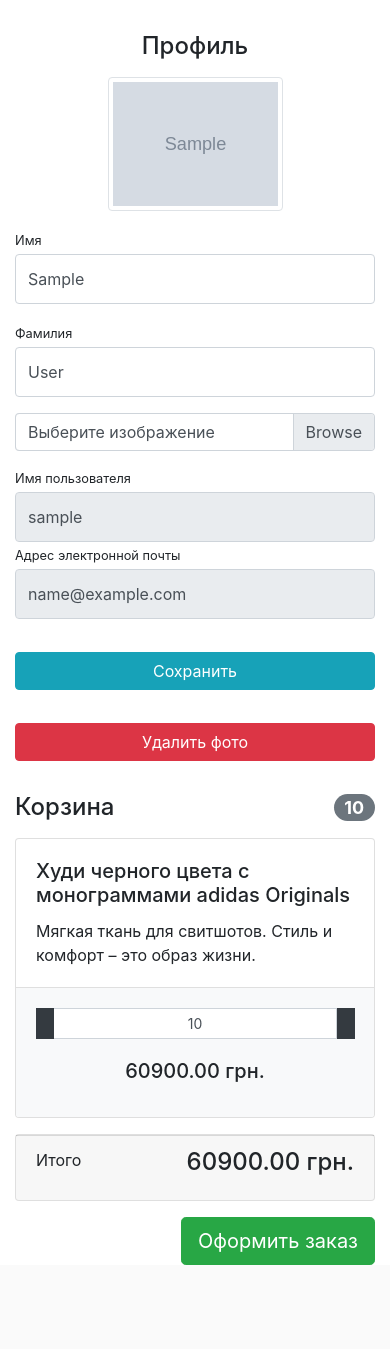
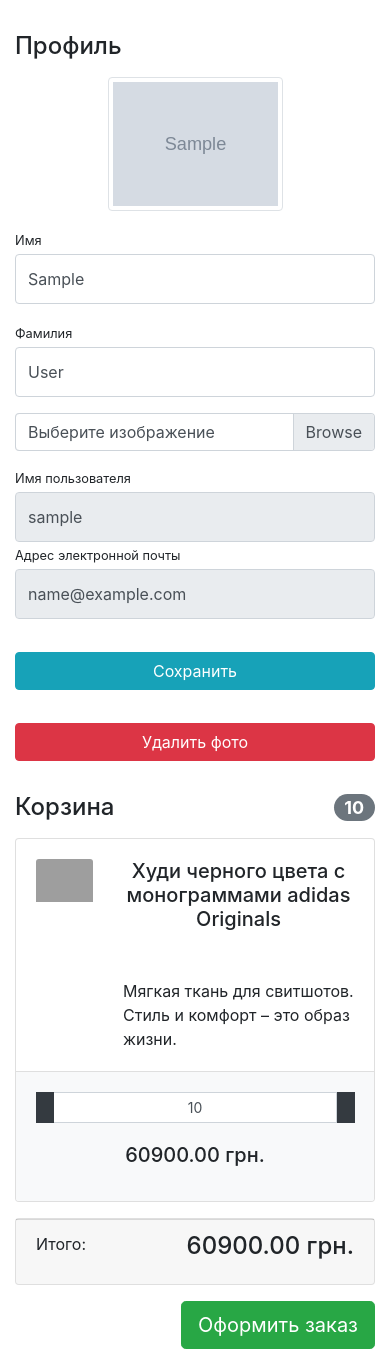
Before and after one commit to Kondratiuk-Andrii/store, a Django app: page /users/profile/1/ in a window 390 px wide. Shown: the part 56-1405 px from the top of the page. Before the commit the page ends 1321 px from the top, so only its background shows below. Run offline with Django 3.2, Linux system fonts and the light colour scheme; a user stored in the database is signed in; data comes from the database, SQL or seed files in the repository; tables that the repository leaves empty hold one stand-in row (values such as "Sample post"); grey boxes marked "Sample" are stand-in pictures; some libraries are stand-ins or nearby versions; grey boxes are pictures that could not be loaded.

Commit message:
added products.tests

```diff
--- a/products/templates/products/baskets.html
+++ b/products/templates/products/baskets.html
@@ -1,4 +1,4 @@
-<div class="col-lg-5 mt-3">
+{#<div class="col-lg-9 mt-3">#}
     {% if baskets %}
         <h4 class="mt-3 mb-3 d-flex justify-content-between align-items-center mb-3">
             Корзина <span class="badge badge-secondary badge-pill">{{ baskets.total_quantity }}</span>
@@ -6,15 +6,25 @@
         {% for basket in baskets %}
             <div class="card mb-3">
                 <div class="card-body">
-                    <h5 class="card-title">{{ basket.product.name }}</h5>
-                    <p class="card-text">{{ basket.product.description }}</p>
+                <div class="row text-center">
+                    <div class="col-3">
+                        <img class="card-img-top"
+                             src="{{ basket.product.image.url }}"
+                             alt="" height="auto">
+                    </div>
+                    <div class="col-9">
+                        <h5 class="card-title align-text-top">{{ basket.product.name }}</h5>
+                        <div class="mt-5"></div>
+                        <p class="card-text text-left align-text-bottom">{{ basket.product.description }}</p>
+                    </div>
                 </div>
+            </div>
                 <ul class="list-group list-group-flush">
                     <li class="list-group-item bg-light">
                         <div class="row text-center">
                             <div class="container mt-2">
                                 <div class="row">
-                                    <div class="col-lg-4 col-sm-offset-4">
+                                    <div class="col-lg-3 col-sm-offset-4">
                                         <div class="input-group mb-3">
                                             <form method="post" action="{% url 'products:basket_change' basket.id 'subtract' %}"
                                                   class="input-group-prepend">
@@ -30,7 +40,7 @@
                                             </form>
                                         </div>
                                     </div>
-                                    <div class="col-lg-6 h5 mt-1">{{ basket.sum }} грн.</div>
+                                    <div class="col-lg-7 h5 mt-1">{{ basket.sum }} грн.</div>
                                     <div class="col-lg-2 mt-1">
                                         <form method="post" action="{% url 'products:basket_change' basket.id 'remove' %}"
                                               class="input-group-prepend">
@@ -47,7 +57,7 @@
         {% endfor %}
         <div class="card mb-3">
             <div class="card-footer">
-                <p class="float-left">Итого</p>
+                <p class="float-left">Итого:</p>
                 <h4 class="float-right">{{ baskets.total_sum }} грн.</h4>
             </div>
         </div>
@@ -59,3 +69,54 @@
         <h4 class="mt-3 mb-3 text-center">Корзина пуста</h4>
     {% endif %}
 </div>
+
+{#{% if baskets %}#}
+{#    <h4 class="mt-3 mb-3 text-center">#}
+{#        Корзина <span class="badge badge-secondary badge-pill">{{ baskets.total_quantity }}</span>#}
+{#    </h4>#}
+{#    {% for basket in baskets %}#}
+{#        <div class="card mb-3">#}
+{#            <div class="card-body">#}
+{#                <div class="row text-center">#}
+{#                    <div class="col-3">#}
+{#                        <img class="card-img-top"#}
+{#                             src="{{ basket.product.image.url }}"#}
+{#                             alt="" height="auto">#}
+{#                    </div>#}
+{#                    <div class="col-9">#}
+{#                        <h5 class="card-title">{{ basket.product.name }}</h5>#}
+{#                    </div>#}
+{#                </div>#}
+{#            </div>#}
+{#            <ul class="list-group list-group-flush">#}
+{#                <li class="list-group-item bg-light">#}
+{#                    <div class="row text-center">#}
+{#                        <div class="col-lg-4">#}
+{#                            <input name="basketID" type="number" class="form-control"#}
+{#                                   value="{{ basket.quantity }}" min="0">#}
+{#                        </div>#}
+{#                        <div class="col-lg-4">{{ basket.sum }} грн.</div>#}
+{#                        <div class="col-lg-4">#}
+{#                            <a href="#">#}
+{#                                <i class="fas fa-trash"></i>#}
+{#                            </a>#}
+{#                        </div>#}
+{#                    </div>#}
+{#                </li>#}
+{#            </ul>#}
+{#        </div>#}
+{#    {% endfor %}#}
+{#    <div class="card mb-3">#}
+{#        <div class="card-footer">#}
+{#            <p class="float-left">Итого</p>#}
+{#            <h4 class="float-right">{{ baskets.total_sum }} грн.</h4>#}
+{#        </div>#}
+{#    </div>#}
+{#    <a class="btn btn-success btn-lg float-right" href="../orders/order-create.html">#}
+{#        Оформить заказ#}
+{#    </a>#}
+{#{% else %}#}
+{#    <h4 class="mt-3 mb-3 text-center">#}
+{#        Корзина пуста#}
+{#    </h4>#}
+{#{% endif %}#}
--- a/store/urls.py
+++ b/store/urls.py
@@ -17,6 +17,7 @@ from django.conf import settings
 from django.conf.urls.static import static
 from django.contrib import admin
 from django.urls import include, path
+from django.views.generic import TemplateView
 
 from products.views import IndexView
 
@@ -27,6 +28,7 @@ urlpatterns = [
     path('users/', include('users.urls', namespace='users')),
 
     path('accounts/', include('allauth.urls')),
+
 ]
 
 if settings.DEBUG:
--- a/users/templates/users/profile.html
+++ b/users/templates/users/profile.html
@@ -6,18 +6,11 @@
 {% endblock %}
 
 {% block content %}
-    <div class="container">
+    <div class="container-fluid">
         <div class="row">
-            <div class="col-lg-7 mt-3">
-                <div class="col-lg-12 text-center mt-3">
-                    {% if user.is_verified_email %}
-                        <h4 class="">Профиль</h4>
-                    {% else %}
-                        <h4 class=""><a href="#">Активировать аккаунт</a></h4>
-{#                        <h4 class="col-lg-5"><a href="{% url 'users:email_verification' user.email  %}">Активировать аккаунт</a></h4>#}
-                    {% endif %}
-                </div>
-
+            <div class="col-lg-2"></div>
+            <div class="col-lg-4 mt-3">
+                <h4 class="mt-3 mb-3 ">Профиль</h4>
                 <div class="col-lg-12 text-center mt-3">
                     <img width="175" height="175"
                          src="{% if user.image %} {{ user.image.url }} {% else %} {% static 'vendor/img/users/default_avatar.jpg' %} {% endif %}"
@@ -70,7 +63,16 @@
                     </div>
                 </form>
             </div>
-            {% include 'products/baskets.html' %}
+            <div class="col-lg-4 mt-3 text-center">
+                {% if user.is_verified_email %}
+                    {% include 'products/baskets.html' %}
+                {% else %}
+                    <h4 class="alert-danger">Ваш профиль не активен</h4>
+                    <a class="btn btn-outline-primary mt-2" href="{% url 'users:verify' user.email %}">Отправить письмо для активации</a>
+                {% endif %}
+            </div>
+            <div class="col-lg-2"></div>
+
         </div>
     </div>
 {% endblock %}
--- a/users/urls.py
+++ b/users/urls.py
@@ -3,7 +3,7 @@ from django.contrib.auth.views import LogoutView
 from django.urls import path
 
 from users.views import (EmailVerificationView, UserLoginView, UserProfileView,
-                         UserRegisterView, delete_photo)
+                         UserRegisterView, delete_photo, verify)
 
 app_name = 'users'
 
@@ -16,4 +16,6 @@ urlpatterns = [
     path('delete_photo/<int:user_id>', delete_photo, name='delete_photo'),
 
     path('verify/<str:email>/<uuid:code>', EmailVerificationView.as_view(), name='email_verification'),
+
+    path('verify/<str:email>', verify, name='verify'),
 ]
--- a/users/views.py
+++ b/users/views.py
@@ -1,6 +1,10 @@
+import uuid
+from datetime import timedelta
+
 from django.contrib.auth.views import LoginView
 from django.contrib.messages.views import SuccessMessageMixin
-from django.shortcuts import HttpResponseRedirect
+from django.shortcuts import HttpResponseRedirect, render
+from django.utils.timezone import now
 from django.urls import reverse, reverse_lazy
 from django.views.generic import CreateView, TemplateView, UpdateView
 
@@ -36,12 +40,11 @@ class UserProfileView(CommonMixin, UpdateView):
 
 
 class EmailVerificationView(CommonMixin, TemplateView):
-    # model = EmailVerification
     title = 'Store - Подтверждение электронной почты'
     template_name = 'users/email_verification.html'
 
     def get(self, request, *args, **kwargs):
-        code = kwargs.get('code')
+        code = kwargs.get('code') if kwargs.get('code') else uuid.uuid4()
         user = User.objects.get(email=kwargs.get('email'))
         email_verifications = EmailVerification.objects.filter(user=user, code=code)
         if email_verifications.exists() and not email_verifications.first().is_expired():
@@ -57,3 +60,11 @@ def delete_photo(request, user_id):
     user.image = None
     user.save()
     return HttpResponseRedirect(request.META['HTTP_REFERER'])
+
+
+def verify(request, email):
+    user = User.objects.get(email=email)
+    expiration = now() + timedelta(hours=48)
+    record = EmailVerification.objects.create(code=uuid.uuid4(), user=user, expiration=expiration)
+    record.send_verification_email()
+    return HttpResponseRedirect(request.META['HTTP_REFERER'])
```
Also changed, not shown: products/tests.py (added, +46 -0 lines), store/settings.py (+43 -15 lines), users/templates/users/login.html (+7 -8 lines), static/vendor/css/profile.css (line endings or trailing spaces).
